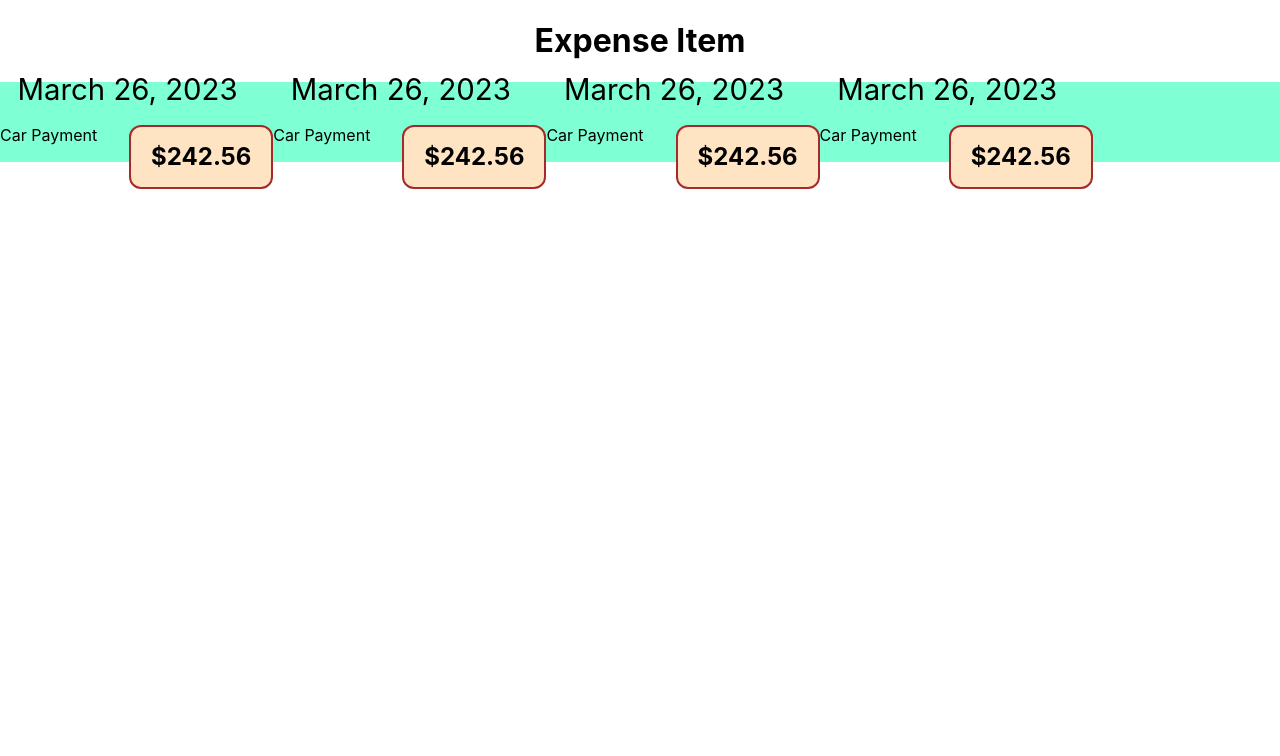
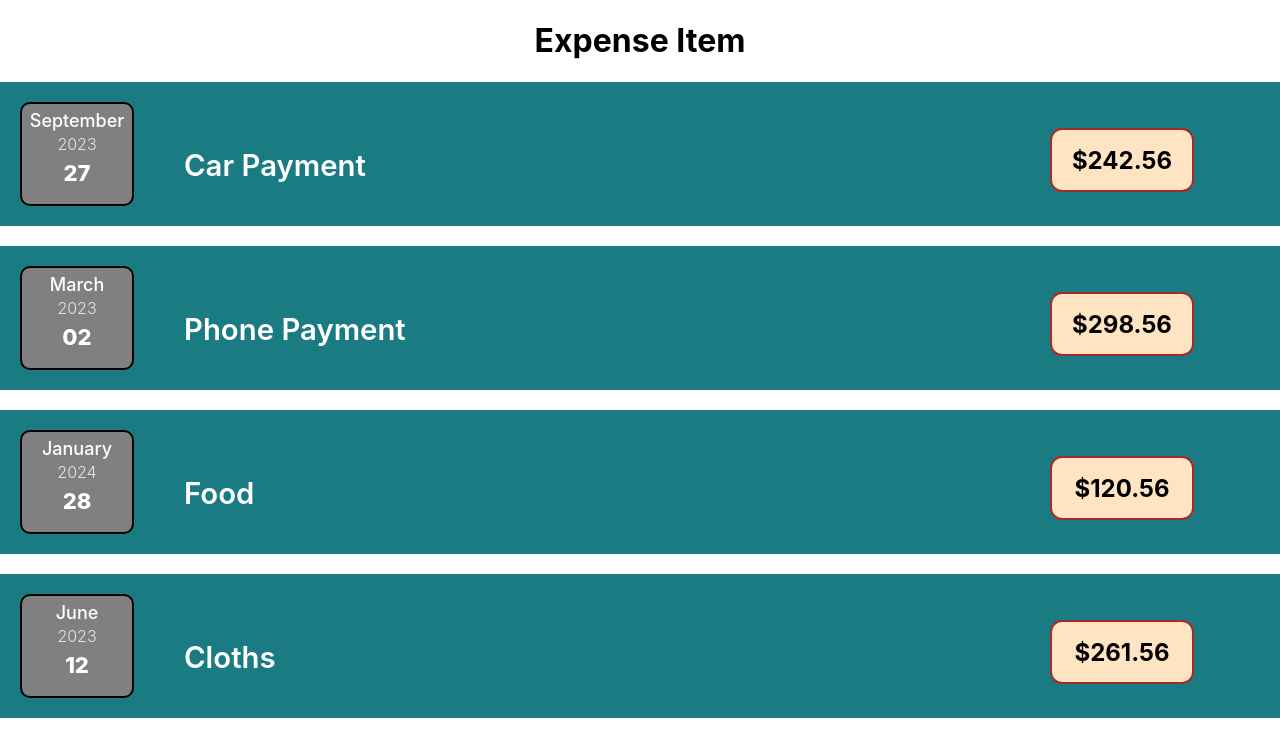
Before and after one commit to abubakarnangrii/demo, a React (Create React App) app in the folder demo/: page / in a window 1280 px wide. Shown: the top 756 px of the page. Built offline with nearby package versions, Linux system fonts and the light colour scheme.

Commit message:
GUI Done

```diff
--- a/demo/src/App.js
+++ b/demo/src/App.js
@@ -3,10 +3,35 @@ import './App.css';
 import ExpenseItem from './components/ExpenseItem/ExpenseItem';
 
 function App() {
+  const expenses = [
+    {
+      date: new Date(2023, 8, 27),
+      title: "Car Payment",
+      price: "$242.56",
+    },
+    {
+      date: new Date(2023, 2, 2),
+      title: "Phone Payment",
+      price: "$298.56",
+    },
+    {
+      date: new Date(2023, 12, 28),
+      title: "Food",
+      price: "$120.56",
+    },
+    {
+      date: new Date(2023,5,12),
+      title: "Cloths",
+      price: "$261.56",
+    },
+  ];
   return (
     <div className="App">
         <h1 className='Expense-item-title'>Expense Item</h1>
-        <ExpenseItem/>
+      <ExpenseItem date={expenses[0].date} title={expenses[0].title} price={expenses[0].price} />
+      <ExpenseItem date={expenses[1].date} title={expenses[1].title} price={expenses[1].price} />
+      <ExpenseItem date={expenses[2].date} title={expenses[2].title} price={expenses[2].price} />
+      <ExpenseItem date={expenses[3].date} title={expenses[3].title} price={expenses[3].price} />
     </div>
   );
 }
--- /dev/null
+++ b/demo/src/components/ExpenseDate/ExpenseDate.css
@@ -0,0 +1,32 @@
+.date{
+    gap:1rem;
+    width: 110px;
+    border: 2px solid black;
+    height: 100px;
+    text-align: center;
+    display: block;
+    justify-content: center;
+    align-items: center;
+    margin: 20px;
+    background-color: gray;
+    border-radius: 10px;
+    color: white;
+}
+.month{
+    font-size: 18px;
+    font-weight: 500;
+    padding: 6px 0px 3px 0px;
+
+}
+.year {
+    font-size: 16px;
+    font-weight: 300;
+    color: #ffffffca;
+}
+
+.day {
+    font-size: 22px;
+    font-weight: 800;
+    color: #ffffff;
+    padding-top: 6px;
+}
--- /dev/null
+++ b/demo/src/components/ExpenseDate/ExpenseDate.js
@@ -0,0 +1,15 @@
+import React from 'react'
+import './ExpenseDate.css'
+
+export default function ExpenseDate(props) {
+    const month = props.date.toLocaleString('en-US',{month:'long'});
+    const day = props.date.toLocaleString('en-US', { day: '2-digit' });
+    const year =props.date.getFullYear();
+  return (
+    <div className='date'>
+        <div className='month'>{month}</div>
+        <div className='year'>{year}</div>
+        <div className='day'>{day}</div>
+    </div>
+  )
+}
--- a/demo/src/components/ExpenseItem/ExpenseItem.css
+++ b/demo/src/components/ExpenseItem/ExpenseItem.css
@@ -1,29 +1,20 @@
 .expense-item{
-    height: 80px;
-    background-color: aquamarine;
+    background-color: rgb(27, 123, 130);
     width: auto;
     display: flex;
-    flex-direction: row;
     align-items: center;
+    margin: 20px 0px;
 }
-.expense-item__date{
-    gap: 2rem;
-    padding: 1.1rem;
+
+.expense-item__description{
+    display: flex;
+    justify-content: start;
+    align-items: center;
     font-size: 22pt;
-    font-weight: 400;
-}
-.expense-item .expense-item__data{
-    gap: 2rem;
-    width: auto;
-    display: flex;
-    justify-content: center;
-}
-.expense-item__decription{
-    display: flex;
-    justify-content: end;
-    align-items: center;
-    font-size: 20pt;
-    font-weight: 400;
+    font-weight: 600;
+    padding-left: 30px;
+    color: #fff;
+    padding-top: 33px;
 }
 .expense-item__price {
     display: flex;
@@ -37,4 +28,7 @@
     border-radius: 12px;
     font-size: 18pt;
     font-weight: 700;
+    margin-left: 70vw;
+    margin-top: -55px;
+
 }
--- a/demo/src/components/ExpenseItem/ExpenseItem.js
+++ b/demo/src/components/ExpenseItem/ExpenseItem.js
@@ -1,41 +1,18 @@
 import React from 'react';
 import './ExpenseItem.css';
+import ExpenseDate from '../ExpenseDate/ExpenseDate';
 
-export default function ExpenseItem() {
-    const expenses = [
-        {
-            date: "March 26, 2023",
-            title: "Car Payment",
-            price: "$242.56",
-        },
-        {
-            date: "March 26, 2023",
-            title: "Car Payment",
-            price: "$242.56",
-        },
-        {
-            date: "March 26, 2023",
-            title: "Car Payment",
-            price: "$242.56",
-        },
-        {
-            date: "March 26, 2023",
-            title: "Car Payment",
-            price: "$242.56",
-        },
-    ];
+export default function ExpenseItem(props) {
+
 
     return (
         <div className='expense-item'>
-            {expenses.map((expense, index) => (
-                <div key={index}>
-                    <div className='expense-item__date'>{expense.date}</div>
-                    <div className='expense-item__data'>
-                        <div className='expense-item__description'>{expense.title}</div>
-                        <div className='expense-item__price'>{expense.price}</div>
-                    </div>
-                </div>
-            ))}
+            <ExpenseDate date={props.date}/>
+            <div className='expense-item__data'>
+                <div className='expense-item__description'>{props.title}</div>
+                <div className='expense-item__price'>{props.price}</div>
+            </div>
+
         </div>
     );
 }
```
